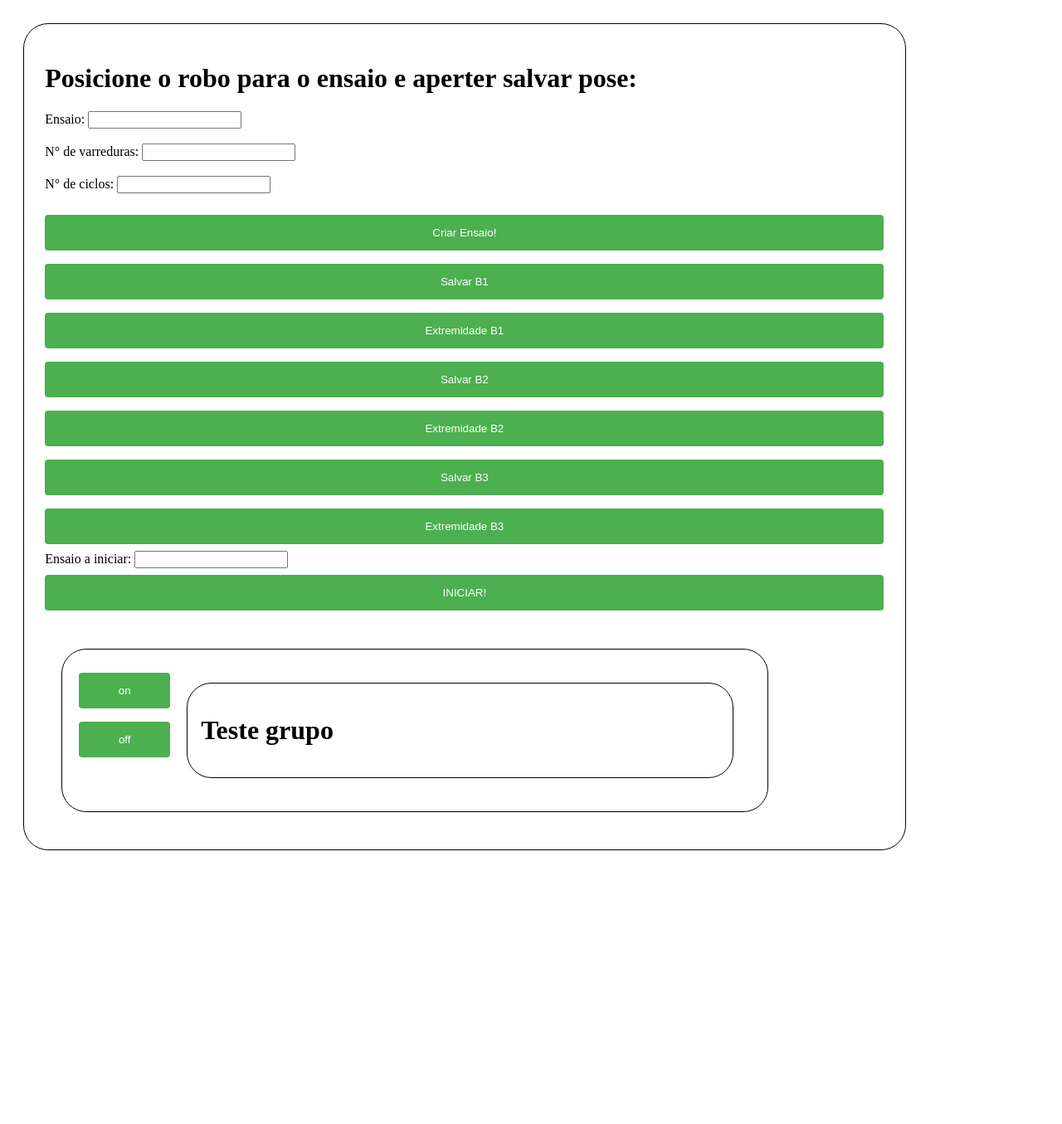
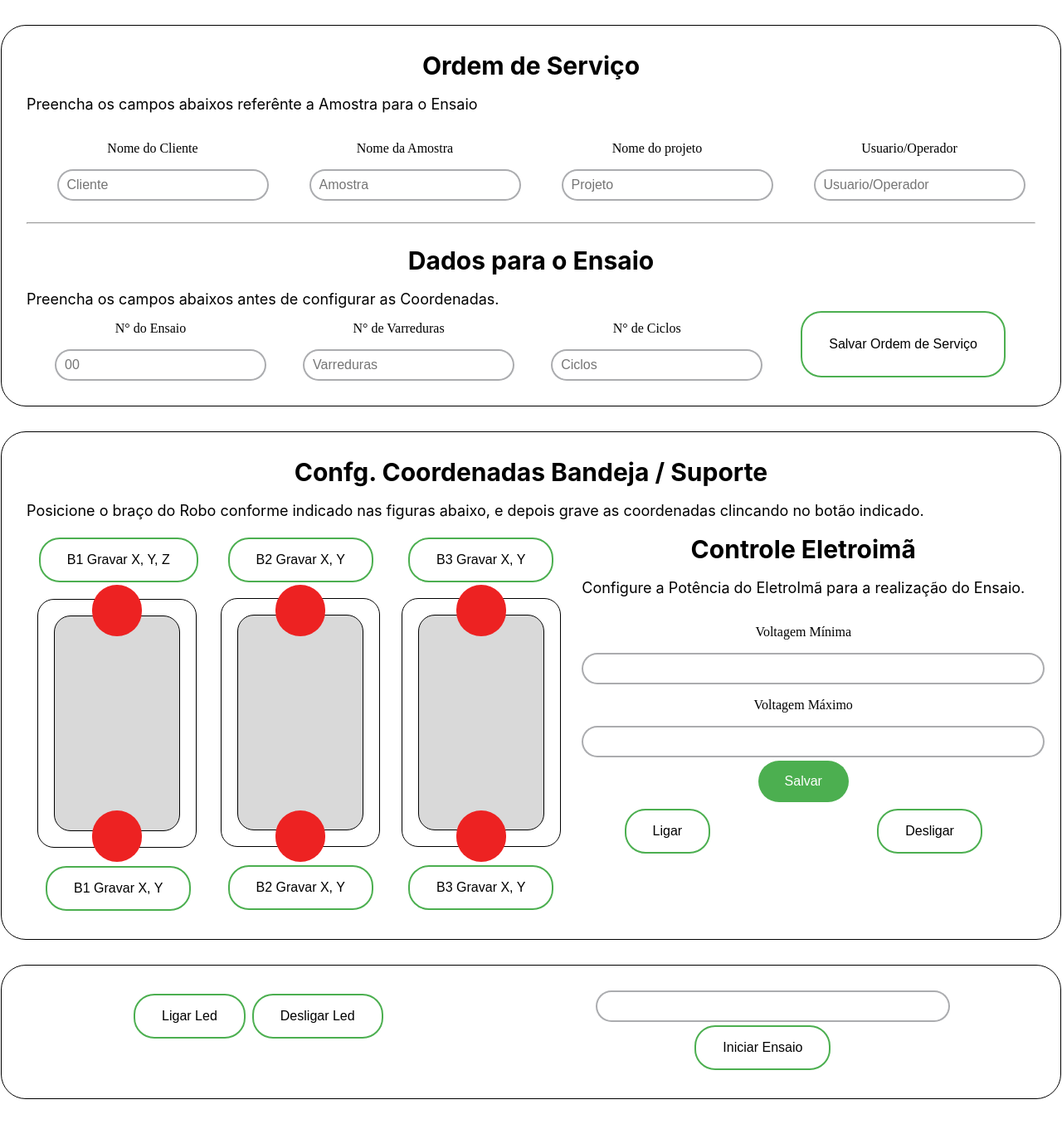
Before and after one commit to 2023M5T2-Inteli/2023M5T2-Inteli-grupo-5-Magneminers, a Flask app: page / in a window 1280 px wide. Shown: the whole page at 83% size. Before the commit the page ends 1025 px from the top, so only its background shows below. Run offline with Flask 3, Linux system fonts and the light colour scheme.

Commit message:
Integração do Novo Front com o Back
Atualização do Código com o novo front

```diff
--- a/src/backend/back, front e controle/src/conexao.py
+++ b/src/backend/back, front e controle/src/conexao.py
@@ -4,7 +4,7 @@ import pydobot
 #inicia conexão das devidas portas dos aparelhos (dobot e raspberry)
 
 #Raspberry pi pico w
-resposta_para_tudo = serial.Serial("COM7", 115200, timeout = 2)
+resposta_para_tudo = serial.Serial("COM6", 115200, timeout = 2)
 
 #Dobot
-dobot = pydobot.Dobot(port="COM8", verbose=True)
+dobot = pydobot.Dobot(port="COM11", verbose=True)
--- a/src/backend/back, front e controle/src/static/style.css
+++ b/src/backend/back, front e controle/src/static/style.css
@@ -1,57 +1,148 @@
 @charset "UTF-8";
 
-input[type = text]{
-    width: 100%;
-    padding: 12px 20px;
-    margin: 8px 0;
-    display: inline-block;
-    border: 1px solid #ccc;
-    border-radius: 4px;
-    box-sizing: border-box;
+h1 {
+    text-align: center;
+    font-family: Inter, sans-serif;
+    font-size: 30px;
+    color: #000000;
+    margin: 0;
 }
 
+.texto{
+    text-align: left;
+    font-family: Inter, sans-serif;
+    font-size: 18px;
+    color: #000000;
+    margin: 0;
+}
+
+.alinhamento{
+    display: flex;
+    justify-content: space-around;
+}
+
+input[type = number], input[type = text]{
+    box-shadow: inset #abacaf 0 0 0 2px;
+    border: 0;
+    background: rgba(0, 0, 0, 0);
+    appearance: none;
+    width: 100%;
+    position: relative;
+    border-radius: 25px;
+    padding: 9px 12px;
+    line-height: 1.4;
+    color: rgb(0, 0, 0);
+    font-size: 16px;
+    font-weight: 400;
+    height: 20px;
+    transition: all .2s ease;
+}
+
+.teste:hover{
+    box-shadow: 0 0 0 0 #fff inset, #1de9b6 0 0 0 2px;
+}
+.teste:focus{
+    background: #fff;
+    outline: 0;
+    box-shadow: 0 0 0 0 #fff inset, #1de9b6 0 0 0 3px;
+}
+
+
 button{
-    width: 100%;
     background-color: #4CAF50;
+    border: none;
     color: white;
-    padding: 14px 20px;
-    margin: 8px 0;
-    border: none;
-    border-radius: 4px;
+    padding: 16px 32px;
+    text-align: center;
+    text-decoration: none;
+    display: inline-block;
+    font-size: 16px;
+    margin: 4px 2px;
+    transition-duration: 0.4s;
+    border-radius: 25px;
     cursor: pointer;
 }
 
-.base{
-    display: flex;
-    flex-direction: row;
+.anim{
+    background-color: white;
+    color: black;
+    border: 2px solid #4CAF50;
 }
 
-.parametros{
+.anim:hover {
+    background-color: #4CAF50;
+    color: white;
+}
+
+
+body{
+    display: flex;
     flex-direction: column;
+    background-color: #ffffff;
+    margin: 0 auto;
+    align-items: center;
+    justify-content: center;
+    width: 95%;
+    margin-top: 30px;
+}
+
+.bloco{
+    text-align: center;
+    width: 100%;
+    border-radius: 30px;
+    background-color: rgba(204, 204, 204, 0);
+    border: 1px solid #000000;
+    padding: 30px;
+    margin-bottom: 30px;
+}
+
+.bandeja{
+    display: flex;
+    margin-top: 8%;
+    box-sizing: border-box;
+    width: 192px;
+    height: 300px;
+    left: 0px;
+    top: 0px;
+    background: #FFFFFF;
+    border: 1px solid #000000;
+    border-radius: 20px;
+    align-items: center;
     justify-content: center;
 }
 
-.bloco{
-    margin: 20px;
-    display: flex;
-    border-radius: 30px;
-    background-color: rgba(204, 204, 204, 0);
+.bandeja2{
+
+    box-sizing: border-box;
+    width: 152px;
+    height: 260px;
+    left: 20px;
+    top: 20px;
+    background: #D9D9D9;
     border: 1px solid #000000;
-    padding: 2%;
-    width: 80%;
+    border-radius: 20px;
 }
 
-.led{
-    flex-direction: row;
-    justify-content: center;
+.referencia{
+    display: block;
+    margin-left: auto;
+    margin-right: auto;
+    width: 50%;
+    border-radius: 70px;
+    margin-top: -25%;
+    width: 40%;
+    height: 24%;
+    background: #ED2222;
 }
 
-.tela {
-    margin: 20px;
-    display: flex;
-    border-radius: 30px;
-    background-color: rgba(204, 204, 204, 0);
-    border: 1px solid #000000;
-    padding: 2%;
-    width: 80%;
+.referencia2{
+    display: block;
+    margin-left: auto;
+    margin-right: auto;
+    width: 50%;
+    border-radius: 70px;
+    margin-top: 140%;
+    width: 40%;
+    height: 24%;
+    background: #ED2222;
 }
--- a/src/backend/back, front e controle/src/templates/home.html
+++ b/src/backend/back, front e controle/src/templates/home.html
@@ -1,61 +1,130 @@
 <!DOCTYPE html>
-<html lang="pt-br">
+<html lang="en">
 <head>
-    <meta charset="UTF-8">
-    <meta http-equiv="X-UA-Compatible" content="IE=edge">
-    <meta name="viewport" content="width=device-width, initial-scale=1.0">
-    <link rel="stylesheet" href="style/style.css">
-<link rel="stylesheet" href="{{ url_for('static', filename = 'style.css') }}">
-    <title>IPT - Aplicação</title>
+  <meta charset="UTF-8">
+  <meta http-equiv="X-UA-Compatible" content="IE=edge">
+  <meta name="viewport" content="width=device-width, initial-scale=1.0">
+  <link rel="stylesheet" href="{{ url_for('static', filename = 'style.css') }}">
+  <link rel="stylesheet" href="../static/style.css">
+  <title>IPT - Aplicação</title>
 </head>
+
 <body>
-    <div class="base">
-        <div class="parametros bloco">
-          <h1>Posicione o robo para o ensaio e aperter salvar pose:</h1>
-          <form action="criar" method="post">
-            <label for="ensaio">Ensaio:</label>
-            <input id="ensaio" name="ensaio"><br><br>
-            <label for="vrr">N° de varreduras:</label>
-            <input type="number" id="vrr" name="vrr"><br><br>
-            <label for="cic">N° de ciclos:</label>
-            <input type="number" id="cic" name="cic"><br><br>
-            <button type="submit" value="Adicionar">Criar Ensaio!</button>
 
+  <div class="bloco">
+      <h1>Ordem de Serviço</h1>
+      <br>
+      <p class="texto">Preencha os campos abaixos referênte a Amostra para o Ensaio</p>
+      <br>
+
+      <form action="/criar" method="post">
+        <div class="alinhamento">
+          <div>
+            <p for="cliente">Nome do Cliente</p>
+            <input type="text" name="cliente" id="cliente" placeholder="Cliente" class="teste">
+          </div>
+          <div>
+            <p for="amostra">Nome da Amostra</p>
+            <input type="text" name="amostra" id="amostra" placeholder="Amostra" class="teste">
+          </div>
+          <div>
+            <p for="projeto">Nome do projeto</p>
+            <input type="text" name="projeto" id="projeto" placeholder="Projeto" class="teste">
+          </div>
+          <div>
+            <p for="usuario">Usuario/Operador</p>
+            <input type="text" name="usuario" id="usuario" placeholder="Usuario/Operador" class="teste">
+          </div>
+        </div>
+        <br>
+    <hr>
+    <br>
+    <h1>Dados para o Ensaio</h1>
+    <br>
+    <p class="texto">Preencha os campos abaixos antes de configurar as Coordenadas.</p>
+
+          <div class="alinhamento">
+            <div>
+              <p>N° do Ensaio</p>
+              <input type="number" name="ensaio" id="ensaio" placeholder="00" class="teste">
+            </div>
+            <div>
+              <p>N° de Varreduras</p>
+              <input type="number" name="vrr" id="vrr" placeholder="Varreduras" class="teste">
+            </div>
+            <div>
+              <p>N° de Ciclos</p>
+              <input type="number" name="cic" id="cic" placeholder="Ciclos" class="teste">
+            </div>
+
+            <button type="submit" value="Adicionar" class="anim">Salvar Ordem de Serviço</button>
+          </div>
+      </form>
+    </div>
+
+  <div class="bloco">
+    <h1>Confg. Coordenadas Bandeja / Suporte</h1>
+    <br>
+    <p class="texto">Posicione o braço do Robo conforme indicado nas figuras abaixo, e depois grave as coordenadas clincando no botão indicado. </p>
+    <br>
+    <div class="alinhamento">
+      <div>
+        <form action="b1" method="post"><button type="submit" class="anim">B1 Gravar X, Y, Z</button></form>
+          <div class="bandeja"><div class="bandeja2"><div class="referencia"></div><div class="referencia2"></div></div></div>
+        <br>
+          <form action="b1_e" method="post"><button type="submit" class="anim">B1 Gravar X, Y</button></form>
+      </div>
+
+      <div>
+        <form action="b2" method="post"><button type="submit" class="anim">B2 Gravar X, Y</button></form>
+          <div class="bandeja"><div class="bandeja2"><div class="referencia"></div><div class="referencia2"></div></div></div>
+        <br>
+          <form action="b2_e" method="post"><button type="submit" class="anim">B2 Gravar X, Y</button></form>
+      </div>
+
+      <div>
+        <form action="b3" method="post"><button type="submit" class="anim">B3 Gravar X, Y</button></form>
+          <div class="bandeja"><div class="bandeja2"><div class="referencia"></div><div class="referencia2"></div></div></div>
+        <br>
+          <form action="b3_e" method="post"><button type="submit" class="anim">B3 Gravar X, Y</button></form>
+        </div>
+
+        <div>
+          <h1>Controle Eletroimã</h1>
+          <br>
+          <p class="texto">Configure a Potência do EletroImã para a realização do Ensaio.</p>
+          <br>
+          <form action="" method="post">
+            <div class="">
+              <p>Voltagem Mínima</p>
+                <input type="text" name="" id="" class="teste">
+                <br>
+              <p>Voltagem Máximo</p>
+                <input type="text" name="" id="" class="teste">
+                <br>
+                <button type="submit">Salvar</button>
+            </div>
           </form>
-
-            <form action="b1" method="post">
-                  <button type="submit" value="Adicionar">Salvar B1</button>
-            </form>
-            <form action="b1_e" method="post">
-                  <button type="submit" value="Adicionar">Extremidade B1</button>
-            </form>
-            <form action="b2" method="post">
-                  <button type="submit" value="Adicionar">Salvar B2</button>
-            </form>
-            <form action="b2_e" method="post">
-                  <button type="submit" value="Adicionar">Extremidade B2</button>
-            </form>
-            <form action="b3" method="post">
-                  <button type="submit" value="Adicionar">Salvar B3</button>
-            </form>
-            <form action="b3_e" method="post">
-                  <button type="submit" value="Adicionar">Extremidade B3</button>
-            </form>
-            <form action="finalizar" method="post">
-                  <label for="id_ensaio">Ensaio a iniciar:</label>
-                  <input id="id_ensaio" name="id_ensaio">
-                  <button type="submit" value="Adicionar">INICIAR!</button>
-            </form>
-            <br>
-            <div class="led bloco">
-                <form action='led' method='POST'>
-                  <button class='onButton' onclick="ledOn()" name="on" value="on">on</button>
-                  <button class='offButton' onclick="ledOff()" name="off" value="off">off</button>
-                </form>
-
-        <div class="tela">
-            <h1>Teste grupo</h1>
+          <div class="alinhamento">
+            <form action="" method="post"><button type="submit" class="anim">Ligar</button></form>
+            <form action="" method="post"></form><button type="submit" class="anim">Desligar</button>
+          </div>
         </div>
     </div>
+  </div>
+
+  <div class="bloco alinhamento">
+    <div class="alinhamento">
+      <form action="led" method="post">
+        <button onclick="ledOn()" name="on" value="on" type="submit" class="anim">Ligar Led</button>
+        <button onclick="ledOff()" name="off" value="off" type="submit" class="anim">Desligar Led</button>
+      </form>
+    </div>
+      <form action="finalizar" method="post">
+            <input type="text" id="id_ensaio" name="id_ensaio" class="teste">
+            <button type="submit" class="anim" value="Adicionar">Iniciar Ensaio</button>
+      </form>
+  </div>
+
 </body>
 </html>
```
